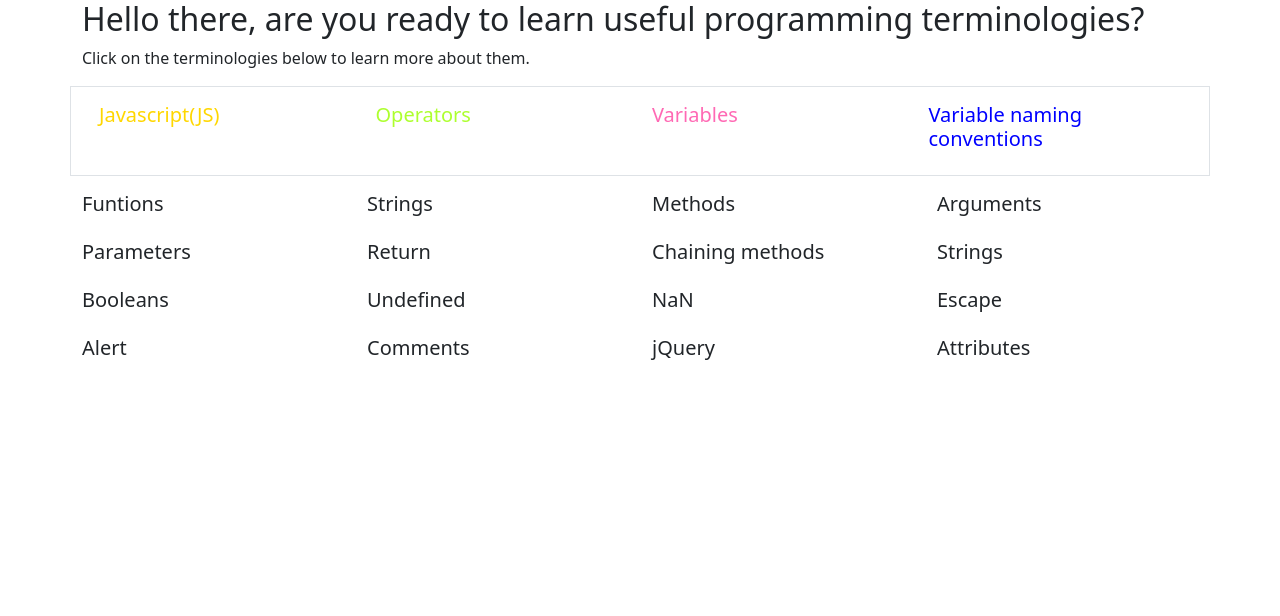
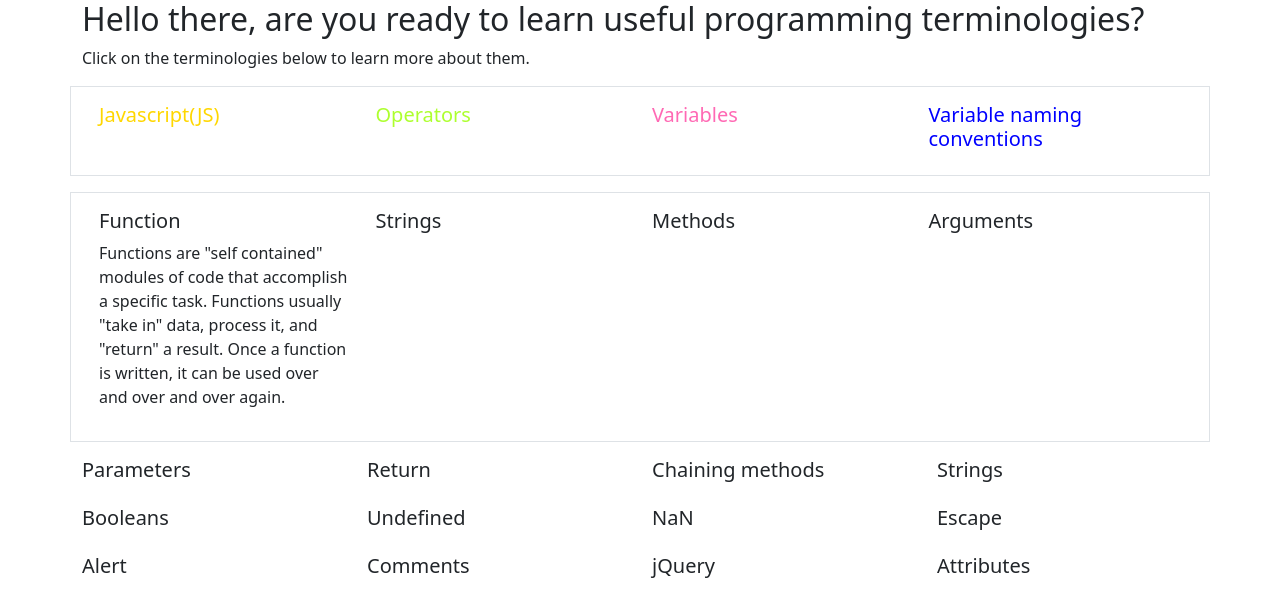
Before and after one commit to Paul-Ngigi/Flashcard-Site, a plain HTML site: page index.html in a window 1280 px wide. Drawn offline with nearby package versions, Linux system fonts and the light colour scheme.

Commit message:
add functions information

```diff
--- a/index.html
+++ b/index.html
@@ -33,31 +33,41 @@
             <div class="col-md-3">
                 <h5 id="operator-visible"><span class="operator-click">Operators</span></h5>
                 <p id="operator-hidden">
-                    <span class="operator-click">Operators</span> are are constructs defined within programming languages which behave
+                    <span class="operator-click">Operators</span> are are constructs defined within programming
+                    languages which behave
                     like functions. Common examples include arithmetic,comparison and logical Operators.
                 </p>
             </div>
             <div class="col-md-3">
                 <h5 id="variable-visible"><span class="variable-click">Variables</span></h5>
                 <p id="variable-hidden">
-                    A <span class="variable-click">variable</span> is a symbol which functions as a placeholder for varying expression
-                    or quantities, and is often used to represent an arbitrary element of a set. In addition to numbers, variables are
+                    A <span class="variable-click">variable</span> is a symbol which functions as a placeholder for
+                    varying expression
+                    or quantities, and is often used to represent an arbitrary element of a set. In addition to numbers,
+                    variables are
                     commonly used to represent vectors, matrices and functions.
                 </p>
             </div>
             <div class="col-md-3">
                 <h5 id="variable-n-visible"><span class="variable-n-click">Variable naming conventions</span></h5>
                 <p id="variable-n-hidden">
-                    A <span class="variable-n-click">variable naming convection</span>  is a set of rules for choosing the character
-                    sequence to be used for identifiers which denote variables, types, functions, and other entities in source code
+                    A <span class="variable-n-click">variable naming convection</span> is a set of rules for choosing
+                    the character
+                    sequence to be used for identifiers which denote variables, types, functions, and other entities in
+                    source code
                     and documentation.
                 </p>
             </div>
         </div>
 
-        <div class="row mt-3">
+        <div class="row mt-3 border p-3">
             <div class="col-md-3">
-                <h5>Funtions</h5>
+                <h5 id="functions-visible"><span class="functions-click">Function</span></h5>
+                <p id="functions-hidden">
+                    <span class="functions-click">Functions</span> are "self contained" modules of code that
+                    accomplish a specific task. Functions usually "take in" data, process it, and "return" a result.
+                    Once a function is written, it can be used over and over and over again.
+                </p>
             </div>
                 <div class="col-md-3">
                     <h5>Strings</h5>
@@ -68,8 +78,8 @@
                 <div class="col-md-3">
                     <h5>Arguments</h5>
                 </div>
+
         </div>
-
         <div class="row mt-3">
             <div class="col-md-3">
                 <h5>Parameters</h5>
@@ -115,7 +125,7 @@
             </div>
         </div>
 
-    </div>
+
 
 
         <script src="https://cdn.jsdelivr.net/npm/@popperjs/core@2.6.0/dist/umd/popper.min.js"
```
Lines whose indentation alone changed are shown as unchanged.
